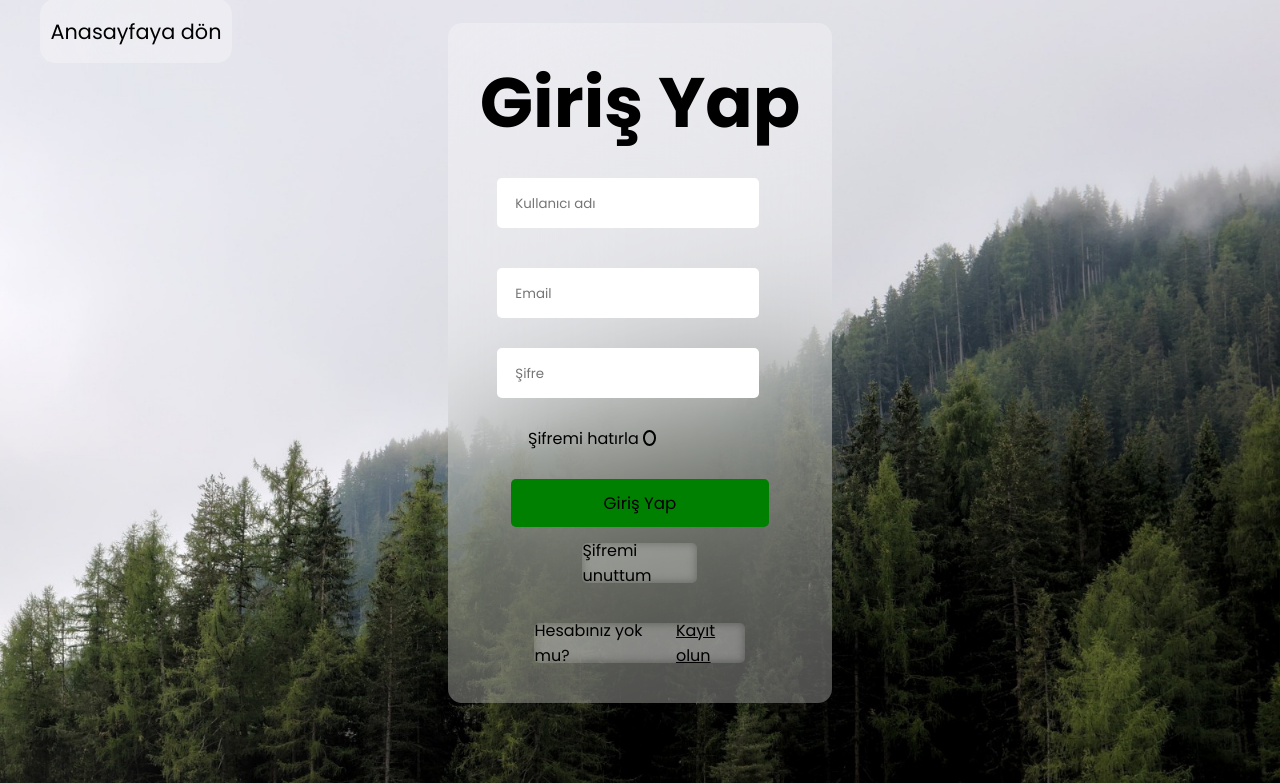
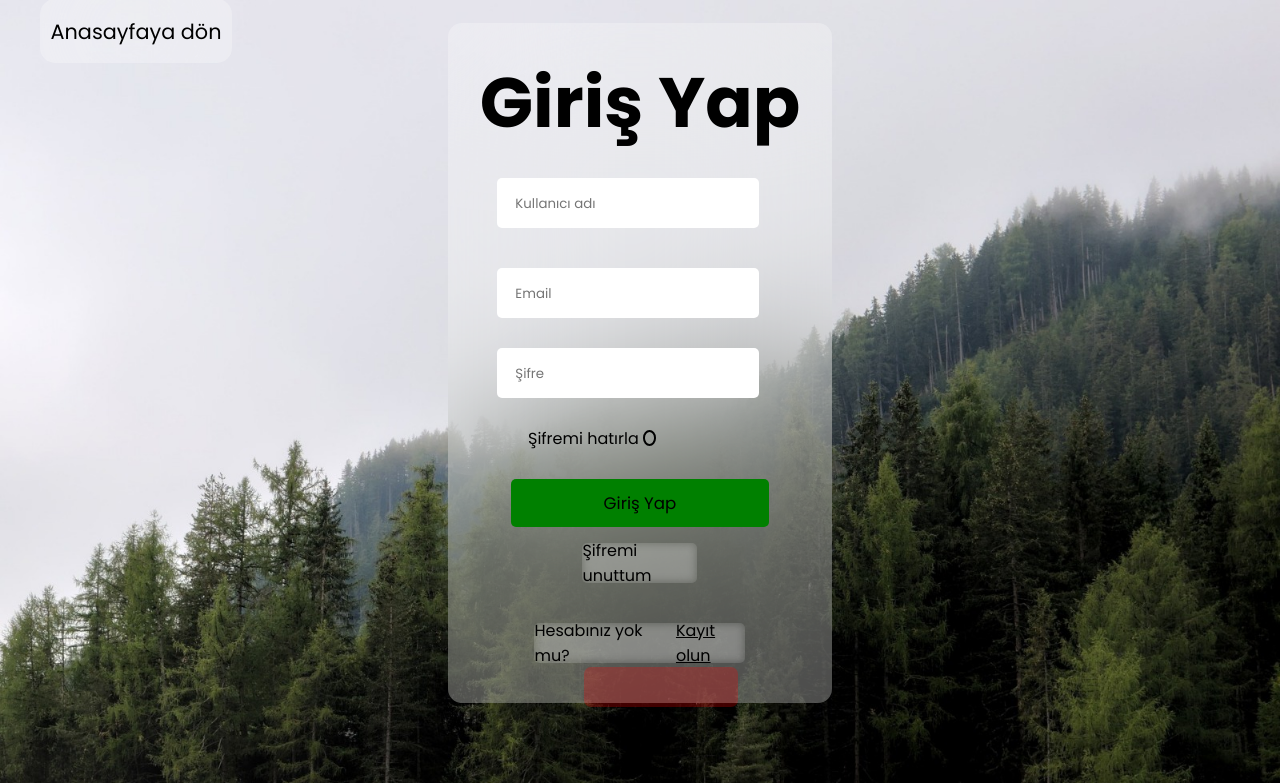
Before and after one commit to omer-faruk-karakaya/Vadi-Giyim, a PHP site: page /loginn.php in a window 1280 px wide. Shown: the part 17-800 px from the top of the page. Run offline with PHP 8.4, Linux system fonts and the light colour scheme; some libraries are stand-ins or nearby versions; some web fonts are replaced.

Commit message:
Css güncellemeleri yapıldı.

```diff
--- a/account/login.css
+++ b/account/login.css
@@ -268,7 +268,18 @@
 .back a:hover {
     transform: scale(1.1);
 }
-
+.php-error-message{
+    margin-left: 17vh;
+    margin-top: -2vh;
+    font-size: 120%;
+    width: 40%;
+    display: flex;
+    justify-content: center;
+    align-items: center;
+    height: 5vh;
+    border-radius: 7px;
+    background-color: rgba(255, 0, 0, 0.256);
+}
 @media (max-width: 768px) {
     .login-container {
         margin-top: 10vh;
```
Also changed, not shown: draft/draft.css (+4 -3 lines).
